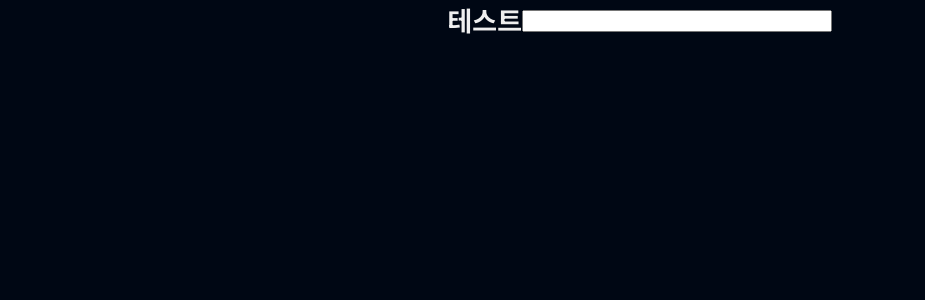
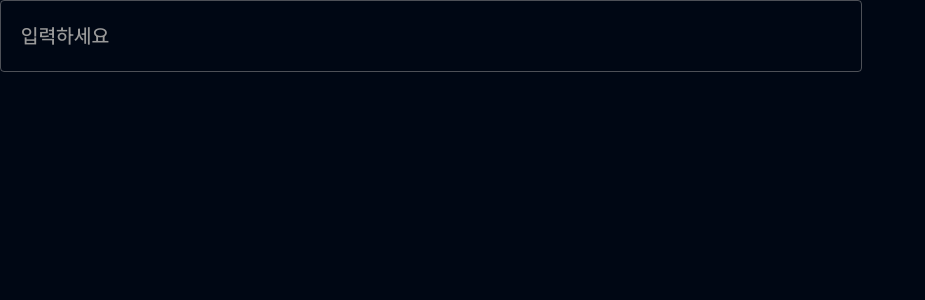
Before and after one commit to QASTUDIODEV/WEB_QASTUDIO, a React (Vite) app: page / in a window 1280 px wide. Shown: the top 300 px of the page, without its empty margins (0-925 px from the left). Built offline with nearby package versions, Linux system fonts and the light colour scheme.

Commit message:
feat: 인풋 공용 컴포넌트 제작

```diff
--- a/src/components/common/input/input.style.ts
+++ b/src/components/common/input/input.style.ts
@@ -1,11 +1,21 @@
 import styled from 'styled-components';
 
-// 예시 입니다. 해당 내용 삭제하고 input 컴포넌트 작성해주세요
-const InputWrapper = styled.div`
-  ${({ theme }) => theme.align.row_center};
+type TInputWrapperProps = {
+  width?: string;
+};
 
-  p {
-    ${({ theme }) => theme.text.bold_28};
+const InputWrapper = styled.input<TInputWrapperProps>`
+  ${({ theme }) => theme.text.medium_20};
+  color: ${({ theme }) => theme.colors.primary.pri_50};
+  height: 38px;
+  width: ${(props) => props.width || '820px'};
+  padding: 16px 20px;
+  border-radius: 4px;
+  border: 1px solid rgba(153, 153, 153, 0.5);
+  background-color: inherit;
+  box-sizing: content-box;
+  &::placeholder {
+    color: ${({ theme }) => theme.colors.gray.gray_300};
   }
 `;
 
--- a/src/components/common/input/input.tsx
+++ b/src/components/common/input/input.tsx
@@ -1,12 +1,14 @@
-import * as S from '@/components/common/input/input.style.ts';
+import type { ChangeEvent } from 'react';
 
-// 예시 입니다. 해당 내용 삭제하고 input 컴포넌트 작성해주세요
+import * as S from '@/components/common/input/input.style';
 
-export default function Input() {
-  return (
-    <S.InputWrapper>
-      <p>테스트</p>
-      <input />
-    </S.InputWrapper>
-  );
+type TInputProps = {
+  value?: string;
+  placeholder?: string;
+  width?: `${number}px` | `${number}%`;
+  onChange?: (e: ChangeEvent<HTMLInputElement>) => void;
+};
+
+export default function Input({ value, placeholder = '입력하세요', width = '820px', onChange }: TInputProps) {
+  return <S.InputWrapper value={value} placeholder={placeholder} width={width} onChange={onChange} />;
 }
```
